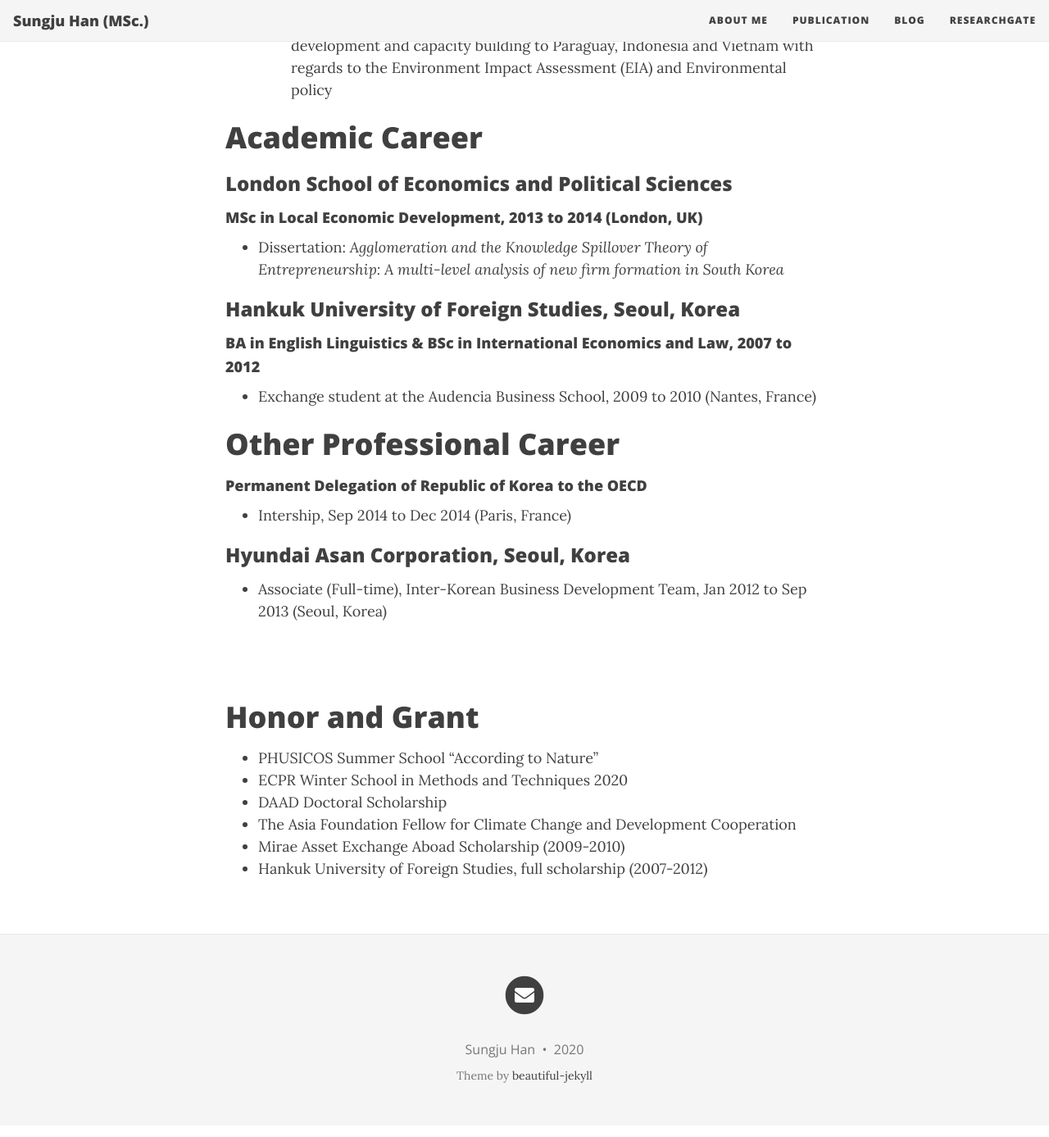
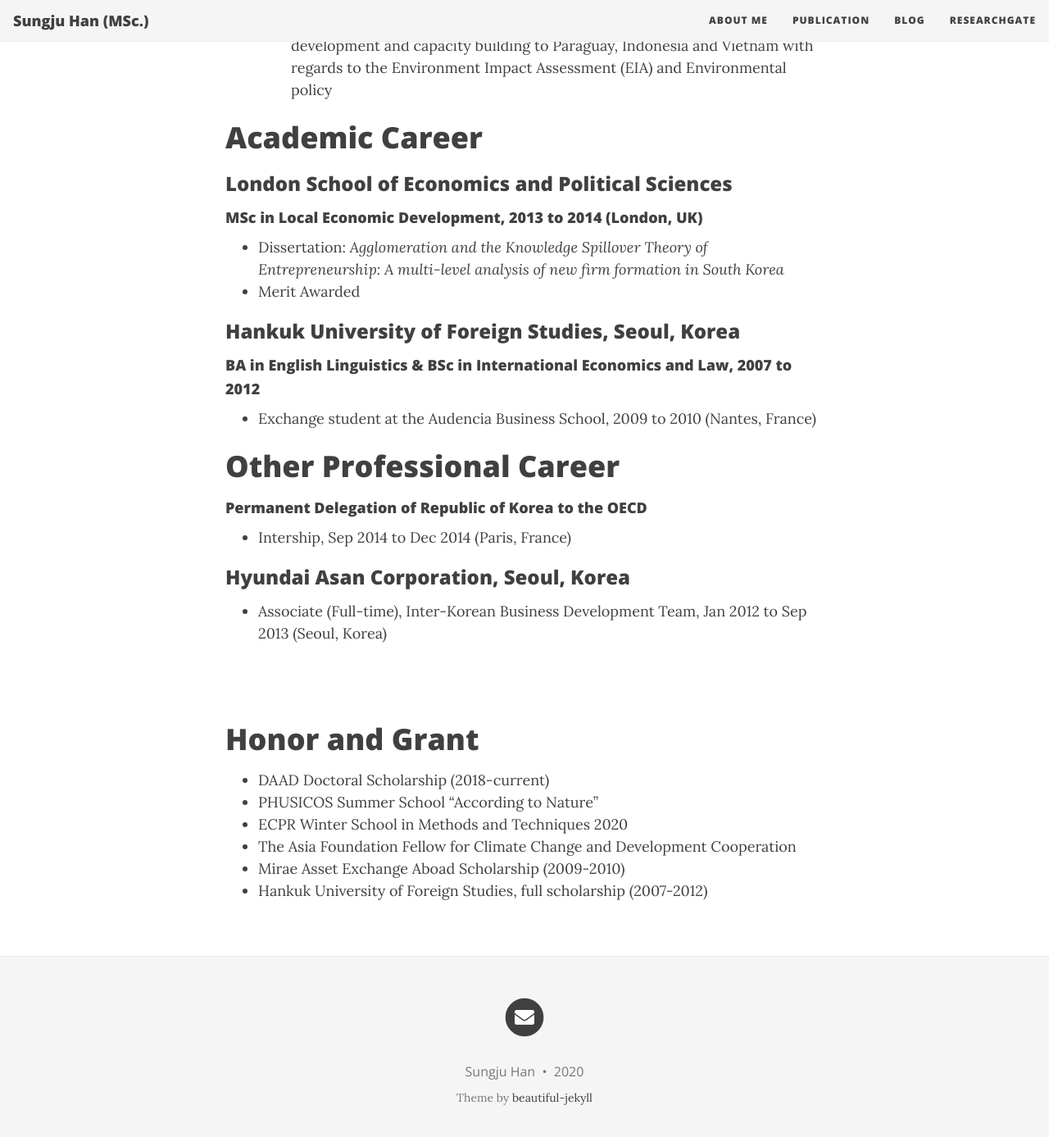
Before and after one commit to sungju-han/sungju-han.github.io, a Jekyll site: the page built from about me.md, in a window 1280 px wide and 1400 px high, scrolled down 930 px. Shown: the top 1387 px of the window at 82% size. Built offline with Jekyll 4.4.1, drawn with Linux system fonts in a browser that asks for light colours; nearby versions of some CDN libraries.

Commit message:
Update about me.md

```diff
--- a/about me.md
+++ b/about me.md
@@ -28,6 +28,7 @@ title: About me
 #### MSc in Local Economic Development, 2013 to 2014 (London, UK)
 
 * Dissertation: _Agglomeration and the Knowledge Spillover Theory of Entrepreneurship: A multi-level analysis of new firm formation in South Korea_
+* Merit Awarded
 
 ### Hankuk University of Foreign Studies, Seoul, Korea
 #### BA in English Linguistics & BSc in International Economics and Law, 2007 to 2012
@@ -44,10 +45,9 @@ title: About me
 <br/>
 
 # Honor and Grant
-
+* DAAD Doctoral Scholarship (2018-current)
 * PHUSICOS Summer School "According to Nature"
 * ECPR Winter School in Methods and Techniques 2020
-* DAAD Doctoral Scholarship
 * The Asia Foundation Fellow for Climate Change and Development Cooperation
 * Mirae Asset Exchange Aboad Scholarship (2009-2010)
 * Hankuk University of Foreign Studies, full scholarship (2007-2012)
```
